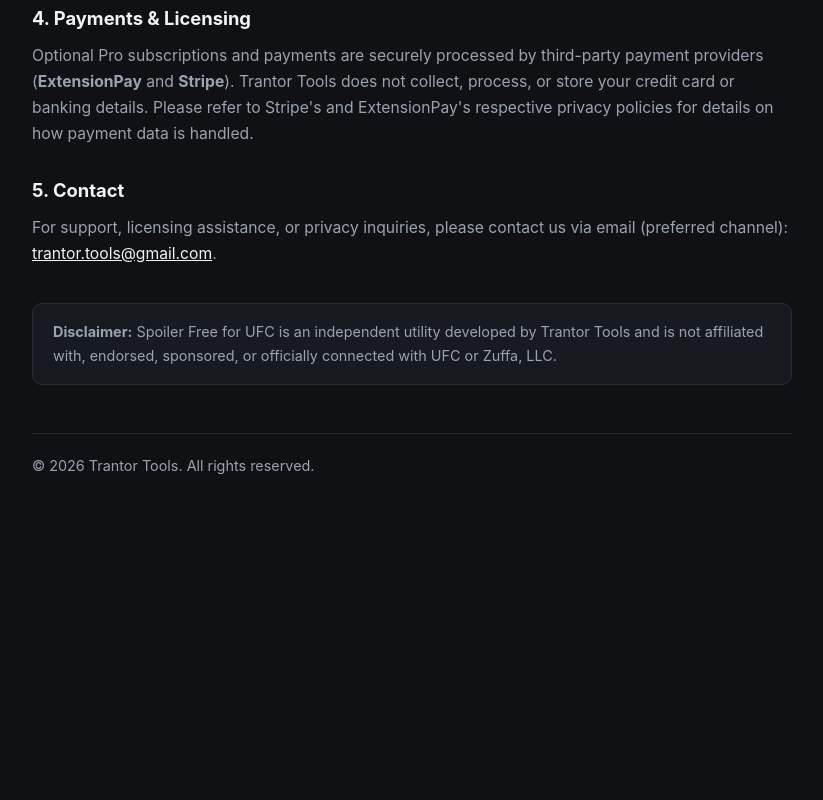
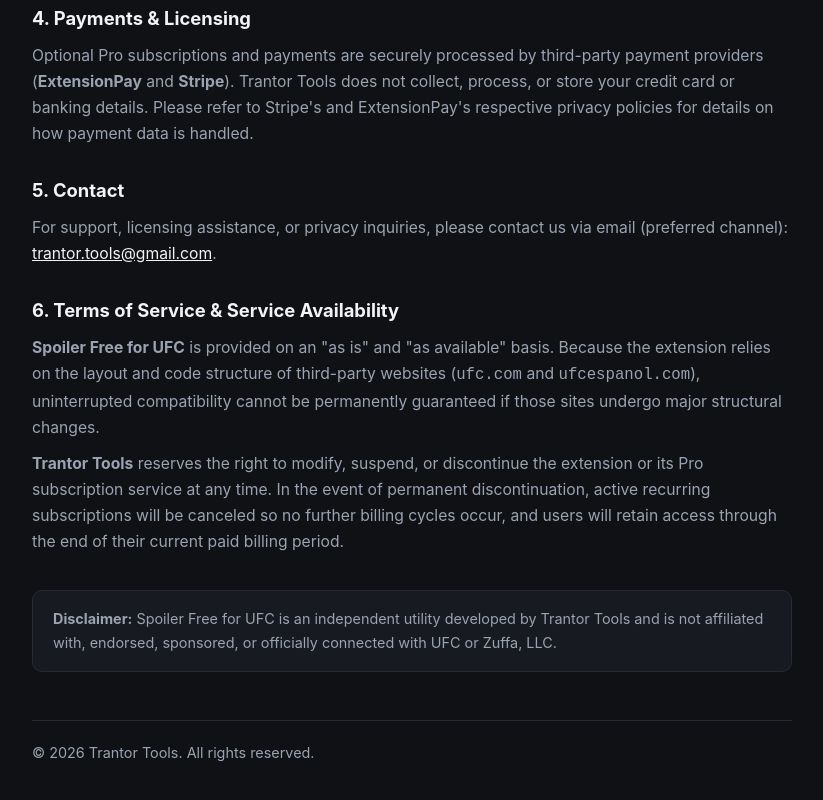
Before and after one commit to trantor-tools/trantor-tools.github.io, a plain HTML site: page spoiler-free-for-ufc/privacy.html in a window 1280 px wide. Shown: the part 756-1556 px from the top of the page, without its empty margins (228-1051 px from the left). Before the commit the page ends 1281 px from the top, so only its background shows below. Drawn offline with Linux system fonts and the light colour scheme.

Commit message:
Add Terms of Service section and update metadata in privacy policy

```diff
--- a/spoiler-free-for-ufc/privacy.html
+++ b/spoiler-free-for-ufc/privacy.html
@@ -6,7 +6,7 @@
     <title>Privacy Policy — Spoiler Free for UFC | Trantor Tools</title>
     <meta
       name="description"
-      content="Privacy Policy for the Spoiler Free for UFC browser extension by Trantor Tools."
+      content="Privacy Policy and Terms of Service for the Spoiler Free for UFC browser extension by Trantor Tools."
     />
     <style>
       :root {
@@ -103,7 +103,7 @@
       <a class="back-link" href="/">&larr; Back to Trantor Tools</a>
 
       <header>
-        <h1>Privacy Policy — Spoiler Free for UFC</h1>
+        <h1>Privacy Policy &amp; Terms — Spoiler Free for UFC</h1>
         <div class="meta">
           Operated by Trantor Tools &middot; Last updated: November 2026
         </div>
@@ -165,6 +165,26 @@
         </p>
       </section>
 
+      <section>
+        <h2>6. Terms of Service &amp; Service Availability</h2>
+        <p>
+          <strong>Spoiler Free for UFC</strong> is provided on an "as is" and
+          "as available" basis. Because the extension relies on the layout and
+          code structure of third-party websites (<code>ufc.com</code> and
+          <code>ufcespanol.com</code>), uninterrupted compatibility cannot be
+          permanently guaranteed if those sites undergo major structural
+          changes.
+        </p>
+        <p>
+          <strong>Trantor Tools</strong> reserves the right to modify, suspend,
+          or discontinue the extension or its Pro subscription service at any
+          time. In the event of permanent discontinuation, active recurring
+          subscriptions will be canceled so no further billing cycles occur, and
+          users will retain access through the end of their current paid billing
+          period.
+        </p>
+      </section>
+
       <div class="disclaimer">
         <strong>Disclaimer:</strong> Spoiler Free for UFC is an independent
         utility developed by Trantor Tools and is not affiliated with, endorsed,
```
